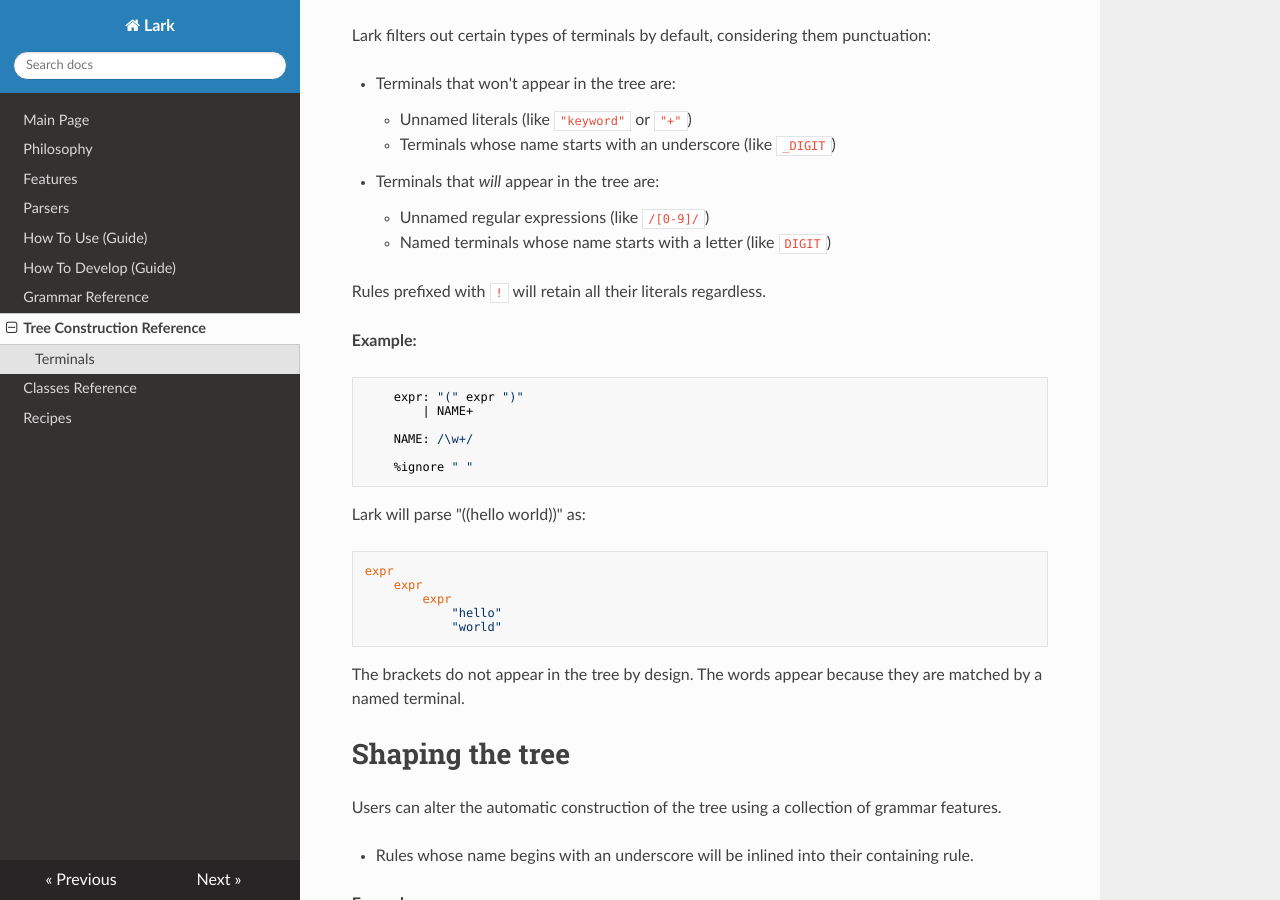
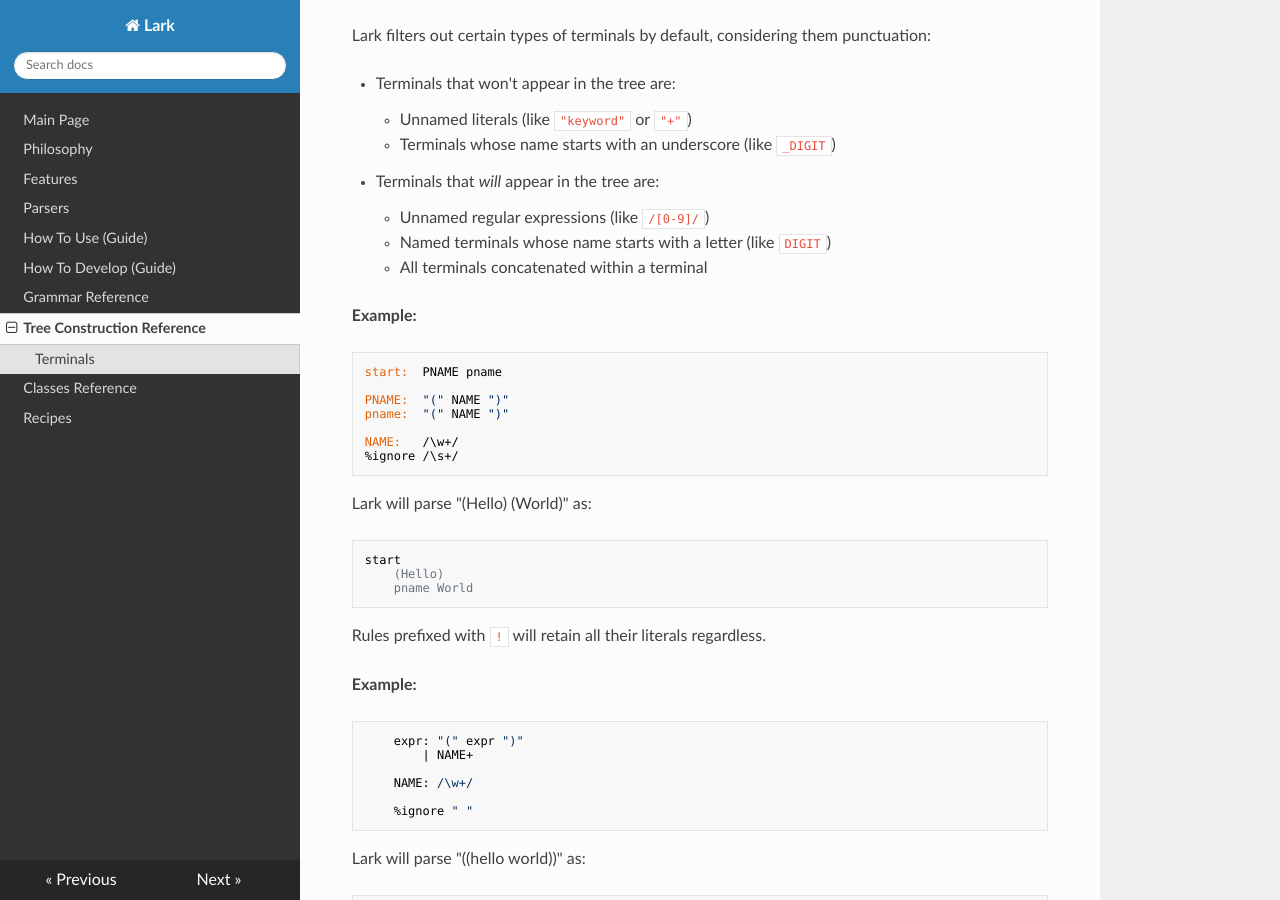
Before and after one commit to lark-parser/lark, an MkDocs documentation site: the page built from docs/tree_construction.md, in a window 1280 px wide and 900 px high, scrolled down 476 px. Built offline with MkDocs 1.6.1, drawn with Linux system fonts in a browser that asks for light colours; nearby versions of some CDN libraries; old or Windows-style settings are respelled for this version of MkDocs.

Commit message:
Clarify handling of filtered terminals

````diff
--- a/docs/tree_construction.md
+++ b/docs/tree_construction.md
@@ -22,6 +22,23 @@
 
     - Unnamed regular expressions (like `/[0-9]/`)
     - Named terminals whose name starts with a letter (like `DIGIT`)
+    - All terminals concatenated within a terminal
+
+**Example:**
+```
+start:  PNAME pname
+
+PNAME:  "(" NAME ")"
+pname:  "(" NAME ")"
+
+NAME:   /\w+/
+%ignore /\s+/
+```
+Lark will parse "(Hello) (World)" as:
+
+    start
+        (Hello)
+        pname World
 
 Rules prefixed with `!` will retain all their literals regardless.
 
````
